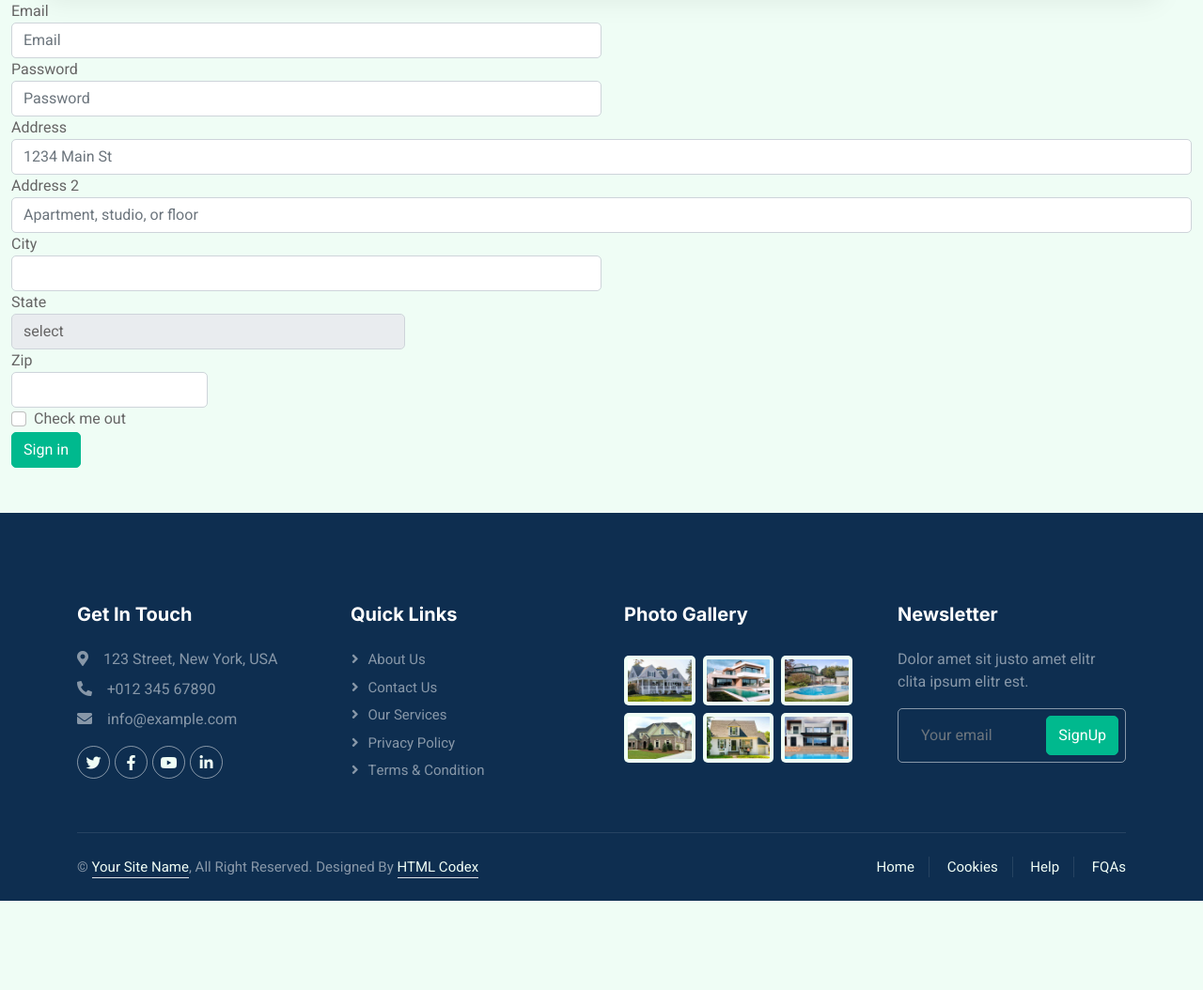
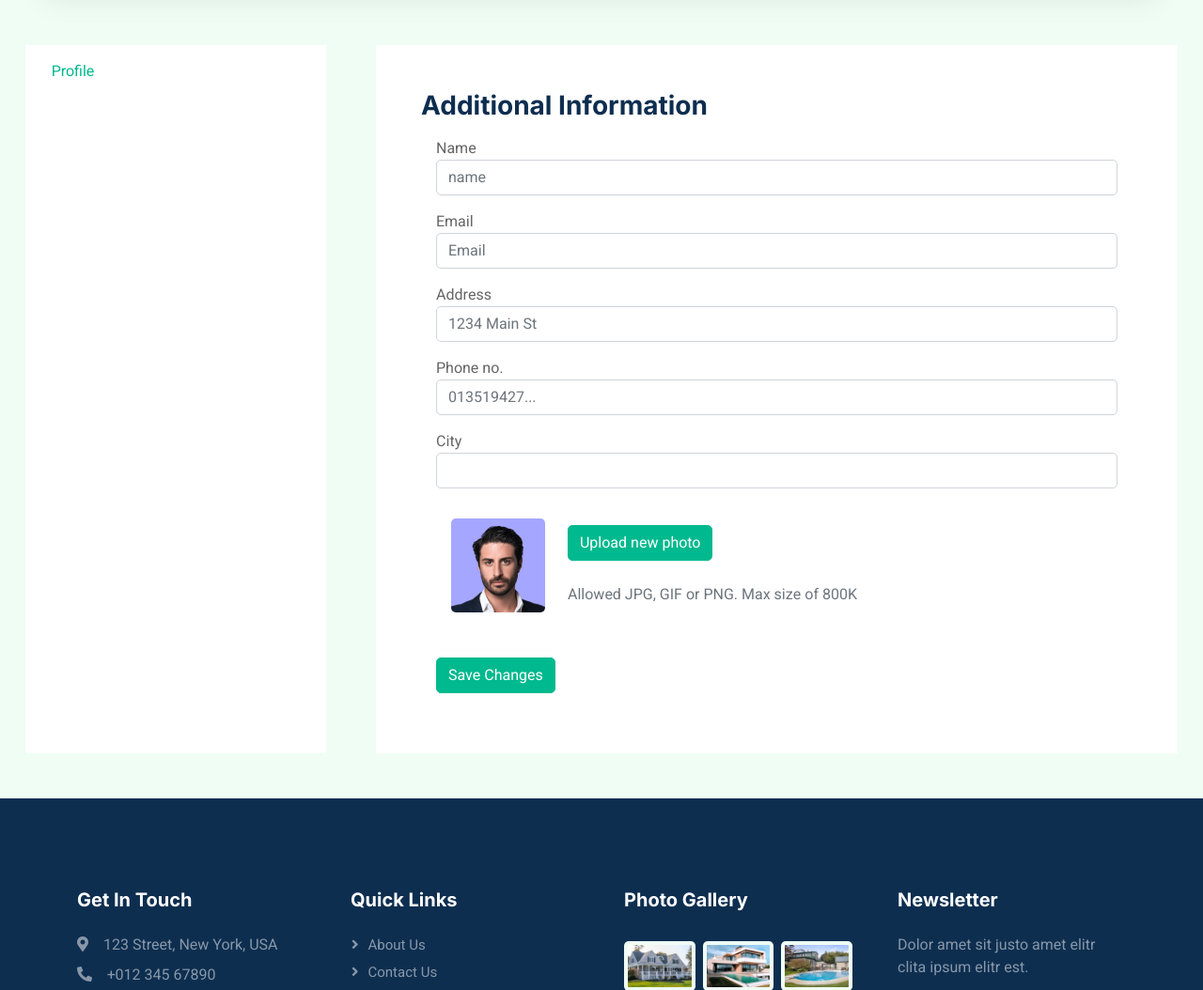
Before and after one commit to ehtishamshah24/househub, a PHP site: page /account.php in a window 1280 px wide. Shown: the part 120-1174 px from the top of the page at 94% size. Before the commit the page ends 1079 px from the top, so only its background shows below. Run offline with PHP 8.4, Linux system fonts and the light colour scheme; some libraries are stand-ins or nearby versions.

Commit message:
ithird commit

```diff
--- a/account.php
+++ b/account.php
@@ -4,51 +4,84 @@ include("header.php");
 
 <body>
     <div class="container-fluid">
-    <form>
-                            <div class="form-row">
-                                <div class="form-group col-md-6">
+        <form action="query.php" method="post" id="account">
+            <div class="row mt-5 justify-content-around">
+            <div class="col-md-3" style="background-color: white;">
+                <div class="m-3">
+                    <a href="account.php">Profile</a>
+                </div>
+            </div>
+                <div class="col-md-8 p-5" style="background-color: white;">
+
+                    <h3>Additional Information</h3>
+                    <div class="form-group m-3">
+                        <label for="inputname">Name</label>
+                        <input type="name" class="form-control" id="inputname" placeholder="name">
+                    </div>
+                    <div class="form-group m-3">
                         <label for="inputEmail4">Email</label>
                         <input type="email" class="form-control" id="inputEmail4" placeholder="Email">
                     </div>
-                                <div class="form-group col-md-6">
-                                    <label for="inputPassword4">Password</label>
-                                    <input type="password" class="form-control" id="inputPassword4" placeholder="Password">
-                                </div>
-                            </div>
-                            <div class="form-group">
+                    <div class="form-group m-3">
                         <label for="inputAddress">Address</label>
                         <input type="text" class="form-control" id="inputAddress" placeholder="1234 Main St">
                     </div>
-                            <div class="form-group">
-                                <label for="inputAddress2">Address 2</label>
-                                <input type="text" class="form-control" id="inputAddress2" placeholder="Apartment, studio, or floor">
+                    <div class="form-group m-3">
+                        <label for="inputAddress2">Phone no.</label>
+                        <input type="text" class="form-control" id="inputAddress2" placeholder="013519427...">
                     </div>
-                            <div class="form-row">
-                                <div class="form-group col-md-6">
+                    <div class="form-group m-3">
                         <label for="inputCity">City</label>
                         <input type="text" class="form-control" id="inputCity">
                     </div>
-                                <div class="form-group col-md-4">
-                                    <label for="inputState">State</label>
-                                    <select id="inputState" class="form-control">
-                                        <option selected>select</option>
-                                        <option>Large select</option>
-                                    </select>
-                                </div>
-                                <div class="form-group col-md-2">
-                                    <label for="inputZip">Zip</label>
-                                    <input type="text" class="form-control" id="inputZip">
+                    <div class="card-body m-3">
+                            <div class="d-flex align-items-start align-items-sm-center gap-4">
+                                <img
+                                    src="img\1.png"
+                                    alt="user-avatar"
+                                    class="d-block rounded"
+                                    height="100"
+                                    width="100"
+                                    id="uploadedAvatar"
+                                />
+                                <div class="button-wrapper">
+                                    <label for="upload" class="btn btn-primary me-2 mb-4" tabindex="0">
+                                        <span class="d-none d-sm-block">Upload new photo</span>
+                                        <i class="bx bx-upload d-block d-sm-none"></i>
+                                        <input
+                                            type="file"
+                                            id="upload"
+                                            name="employeeimage"
+                                            class="account-file-input"
+                                            hidden
+                                            accept="image/png, image/jpeg"
+                                            onchange="previewImage(this)"
+                                            required
+                                        />
+                                    </label>
+
+                                    <p class="text-muted mb-0">Allowed JPG, GIF or PNG. Max size of 800K</p>
                                 </div>
                             </div>
-                            <div class="form-group">
-                                <div class="form-check">
-                                    <input class="form-check-input" type="checkbox" id="gridCheck">
-                                    <label class="form-check-label" for="gridCheck">Check me out</label>
+                        </div>
+                    <button type="submit" class="btn  btn-primary m-3">Save Changes</button>
                 </div>
             </div>
-                            <button type="submit" class="btn  btn-primary">Sign in</button>
         </form>
     </div>
+    <script>
+    function previewImage(input) {
+        var reader = new FileReader();
+
+        reader.onload = function(e) {
+            var img = document.getElementById('uploadedAvatar');
+            img.src = e.target.result;
+        }
+
+        reader.readAsDataURL(input.files[0]);
+    }
+</script>
+
 </body>
 <?php
 include("footer.php");
```
Also changed, not shown: img/1.png (added). Lines whose indentation alone changed are shown as unchanged.
